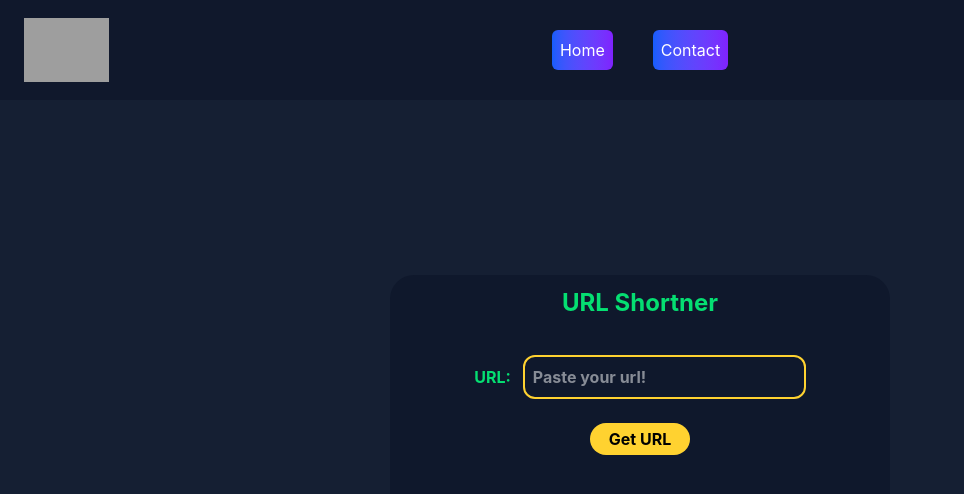
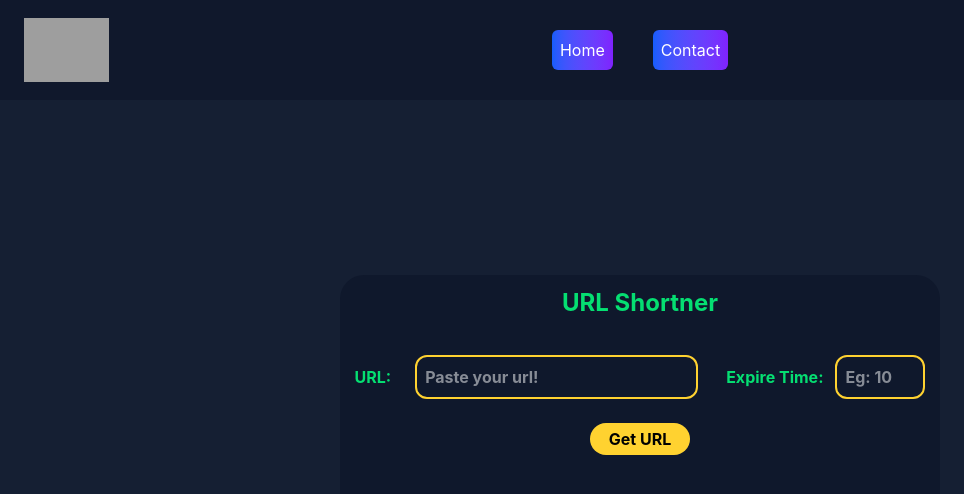
Before and after one commit to TharushaAkash/URL_Shortner, a React (Vite) app in the folder Frontend/: page / in a window 1280 px wide. Shown: the top 494 px of the page, without its empty margins (0-964 px from the left). Built offline with nearby package versions, Linux system fonts and the light colour scheme; grey boxes are pictures that could not be loaded.

Commit message:
feat: add expiration part

```diff
--- a/Frontend/src/pages/home.jsx
+++ b/Frontend/src/pages/home.jsx
@@ -7,43 +7,65 @@ import { Atom } from "react-loading-indicators";
 
 
 
-export default function HomePage(){
+export default function HomePage() {
 
     const [url, setUrl] = useState("");
     const [showModel, setShowModel] = useState(false)
     const [loading, setLoading] = useState(false);
+    const [expireAt, setExpireAt] = useState("");
+
 
     const handleChange = (e) => {
         setUrl(e.target.value);
     }
 
+    const handleTime = (e) => {
+        setExpireAt(e.target.value);
+    }
+
+
+
     async function handleSubmit() {
-
-        try{
+        try {
             setLoading(true);
             console.log(`url is: ${url}`)
+            console.log(`expire is: ${expireAt}`)  //Dubugging purpose
 
-            const response = await axios.post(import.meta.env.VITE_API_URI ,
+            const response = await axios.post(import.meta.env.VITE_API_URI,
                 {
-                    long_url: url
+                    long_url: url,
+                    expireAt: Number(expireAt)  //Convert to number format
                 }
             )
 
-            if(response){
-                console.log(`url: ${response.data.url}`)
+            // If expire is null not display expire msg
+            if (response.data.expire == null) {
                 setUrl(response.data.url)
-                setTimeout(()=> {
+                setTimeout(() => {
                     setShowModel(true);
                     toast.success(response.data.message);
+                }, 1000);
+                return;
+
+            }
+            //Else display expire msg as well
+            if (response) {
+                console.log(`url: ${response.data.url}`)
+                console.log(`expire: ${response.data.expire}`);
+                setUrl(response.data.url)
+                setTimeout(() => {
+                    setShowModel(true);
+                    toast.success(response.data.message);
+                    toast.success(response.data.expire);
                 }, 1000);
 
 
             }
-            }catch(err){
+        } catch (err) {
             toast.error(err.response.data.message);
 
-            }finally{
-                setTimeout(()=>{
+        } finally {
+            setTimeout(() => {
                 setLoading(false);
             }, 1000);  //1 second timeout added for better smoot loading animation
         }
@@ -53,7 +75,7 @@ export default function HomePage(){
 
 
 
-    return(
+    return (
 
 
 
@@ -62,9 +84,9 @@ export default function HomePage(){
 
             {/* loading screen */}
 
-            {loading &&(
+            {loading && (
                 <div className="fixed inset-0 bg-black/60 flex justify-center items-center z-50">
-                    <Atom text="Getting URL...."  style={{ fontSize: "30px", color: "#ffffff", fontWeight: "bold"}}   color={["#32cd32", "#327fcd", "#cd32cd", "#cd8032"]} speedPlus="-2" />
+                    <Atom text="Getting URL...." style={{ fontSize: "30px", color: "#ffffff", fontWeight: "bold" }} color={["#32cd32", "#327fcd", "#cd32cd", "#cd8032"]} speedPlus="-2" />
                 </div>
             )}
 
@@ -79,8 +101,7 @@ export default function HomePage(){
 
                         {/* Close button */}
                         <button
-                            onClick={()=>
-                                {
+                            onClick={() => {
                                 setShowModel(false);
                                 setUrl("");
                             }}
@@ -98,10 +119,11 @@ export default function HomePage(){
 
 
                         <button
-                            onClick={()=> {
+                            onClick={() => {
                                 navigator.clipboard.writeText(url);
                                 setShowModel(false);
                                 setUrl("");
+                                setExpireAt("");
                                 toast.success("URL Copied!");
                             }
                             }
@@ -124,7 +146,7 @@ export default function HomePage(){
             <div className="w-full h-screen bg-second flex justify-center items-center">
 
                 {/* input card */}
-                <div className="w-[500px] h-[250px] bg-primary rounded-3xl justify">
+                <div className="w-[600px] h-[250px] bg-primary rounded-3xl justify">
 
                     {/* text div */}
                     <div className="text-[#05df72] text-center p-3 font-bold text-2xl">
@@ -133,7 +155,7 @@ export default function HomePage(){
                     </div>
 
                     {/* input div */}
-                    <div className="text-white mt-3 p-3 font-bold flex items-center justify-center">
+                    <div className="text-white mt-3 p-3 font-bold flex items-center justify-center gap-3">
                         <label className="items-center text-[#05df72]">URL:</label>
                         <input
                             type="text"
@@ -143,6 +165,17 @@ export default function HomePage(){
                             onChange={handleChange}
                             required
                             className="p-2 ml-3 border-2 border-amber-300 rounded-xl focus:outline-none focus:ring-amber-300">
+
+                        </input>
+
+                        <label className=" ml-4 items-center text-[#05df72]">Expire Time:</label>
+                        <input
+                            type="number"
+                            placeholder="Eg: 10"
+                            value={expireAt}
+                            name="expireAt"
+                            onChange={handleTime}
+                            className="w-[90px] p-2 border-2 border-amber-300 rounded-xl focus:outline-none focus:ring-amber-300">
 
                         </input>
                     </div>
```
Lines whose indentation alone changed are shown as unchanged.
